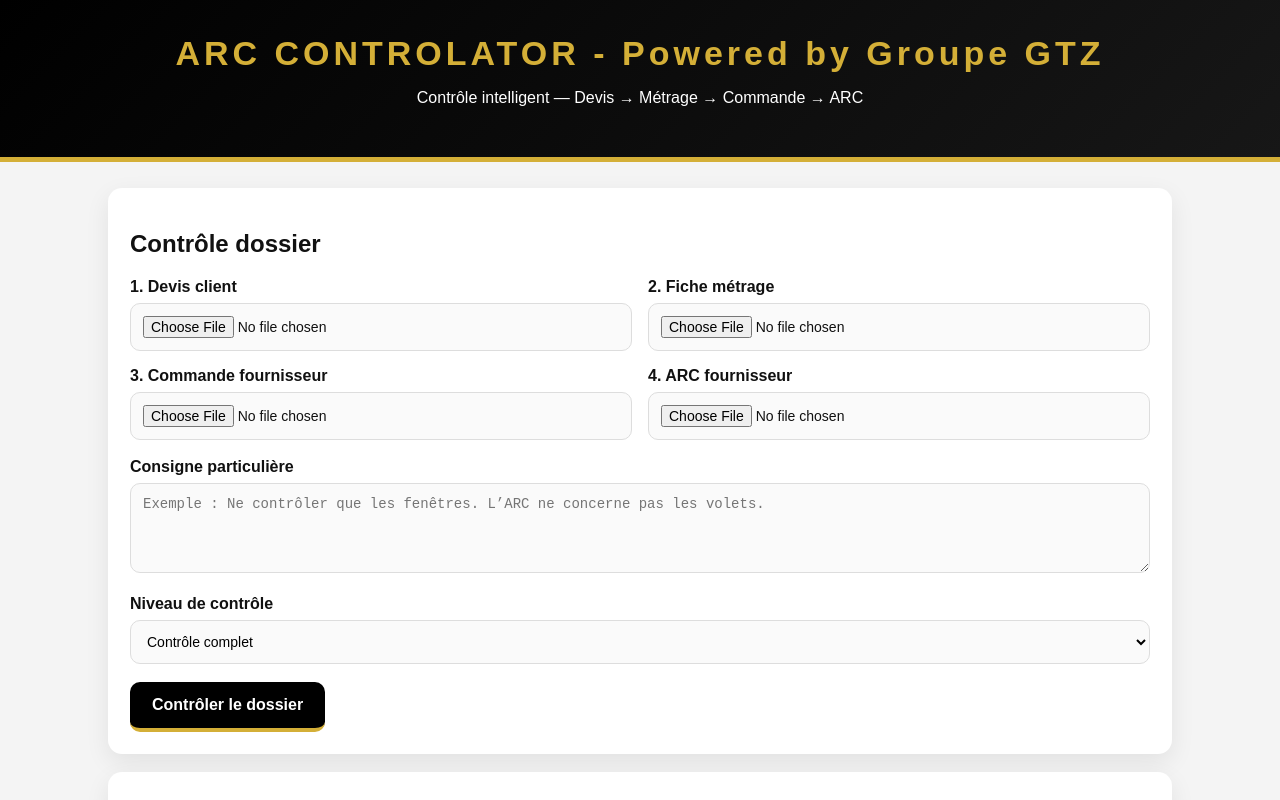
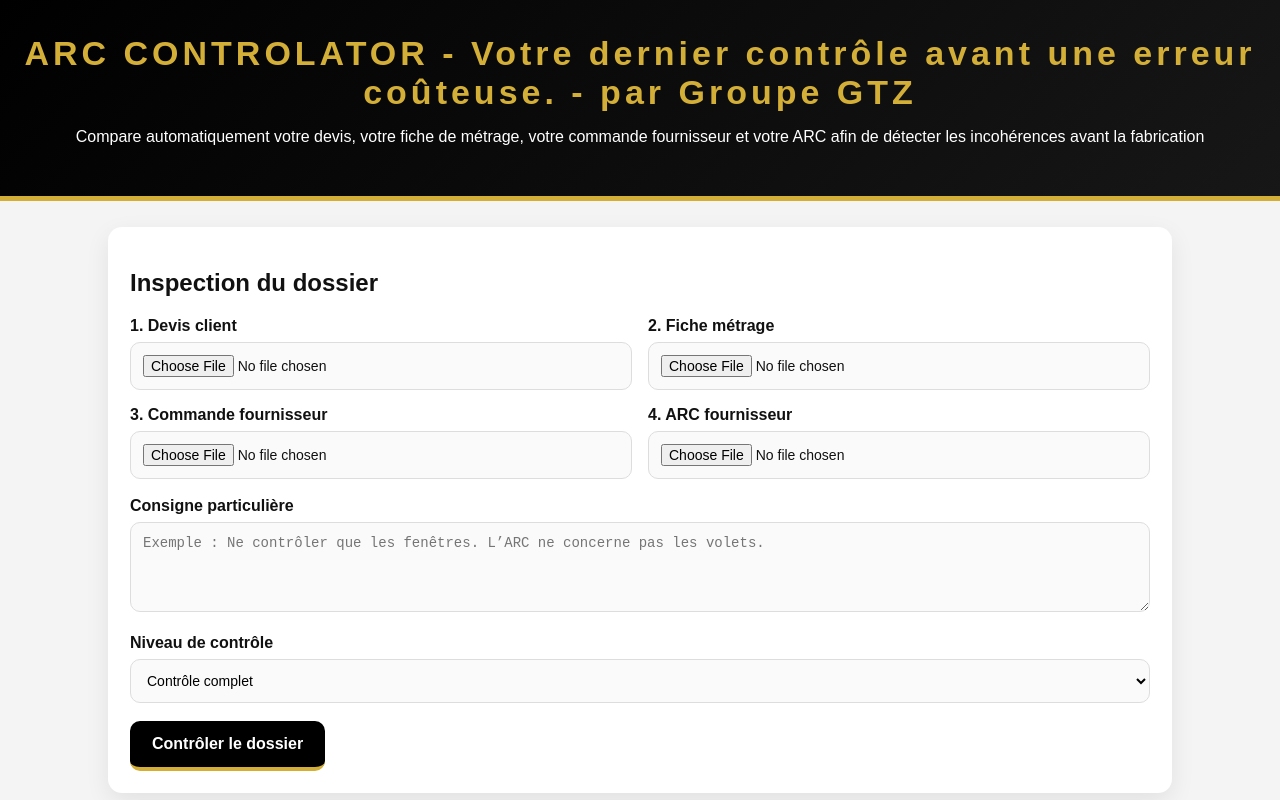
Before and after one commit to cporreyepro/arc-controlator-v2, a website: page public/index.html in a window 1280 px wide. Shown: the top 800 px of the page. Drawn offline with Linux system fonts and the light colour scheme; a script that the page names is missing.

Commit message:
Update index.html

```diff
--- a/public/index.html
+++ b/public/index.html
@@ -3,7 +3,7 @@
 <head>
 <meta charset="utf-8">
 <meta name="viewport" content="width=device-width, initial-scale=1">
-<title>ASSISTANT DOMINGO</title>
+<title>ARC CONTROLATOR</title>
 
 <style>
 
@@ -167,10 +167,10 @@ footer{
 
 <header>
 
-<h1>ARC CONTROLATOR - Powered by Groupe GTZ</h1>
+<h1>ARC CONTROLATOR - Votre dernier contrôle avant une erreur coûteuse. - par Groupe GTZ</h1>
 
 <p>
-Contrôle intelligent — Devis → Métrage → Commande → ARC
+Compare automatiquement votre devis, votre  fiche de métrage, votre commande fournisseur et votre ARC afin de détecter les incohérences avant la fabrication
 </p>
 
 </header>
@@ -179,7 +179,7 @@ Contrôle intelligent — Devis → Métrage → Commande → ARC
 
 <section class="card">
 
-<h2>Contrôle dossier</h2>
+<h2>Inspection du dossier</h2>
 
 <div class="grid">
 
```
